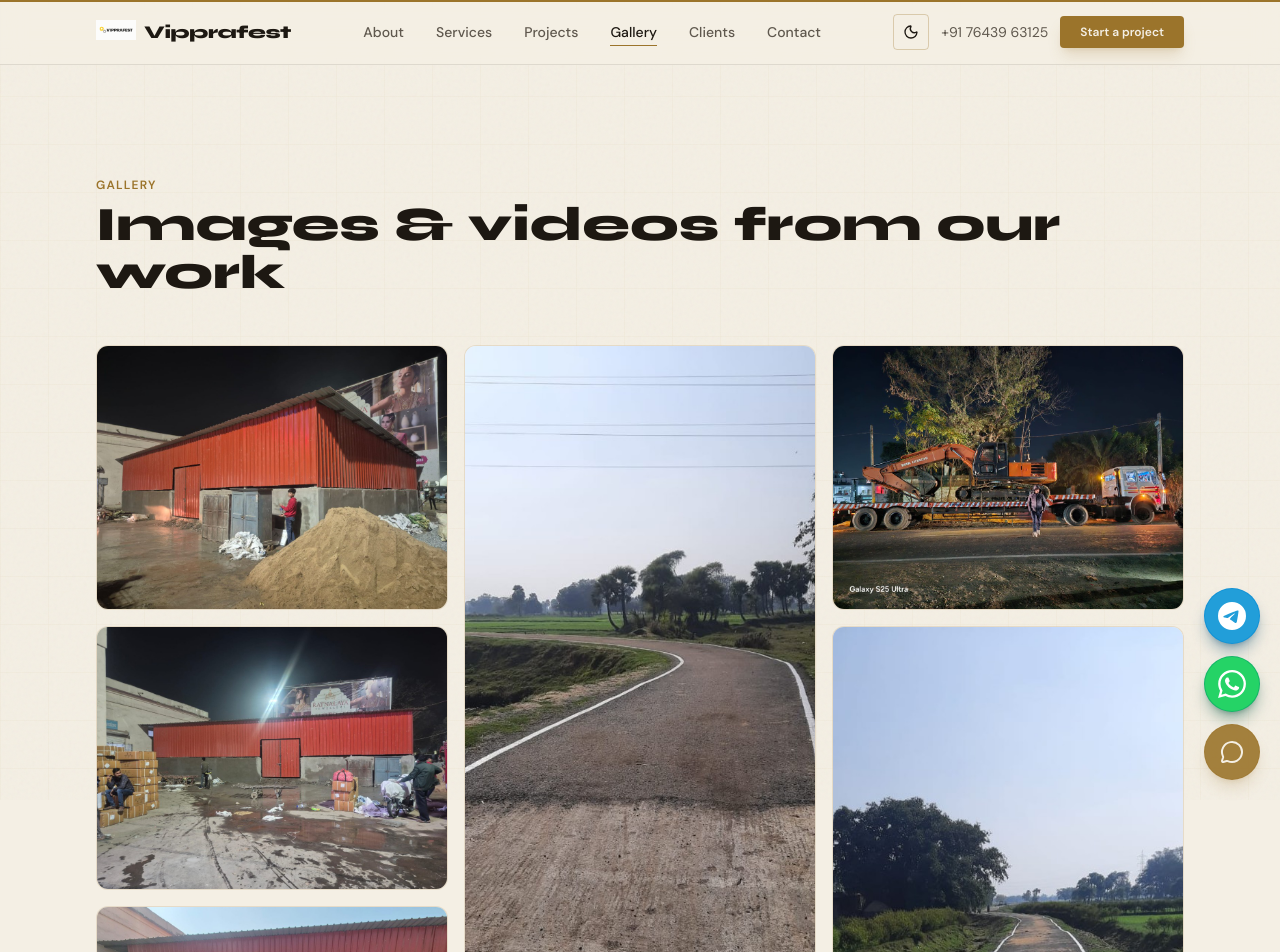
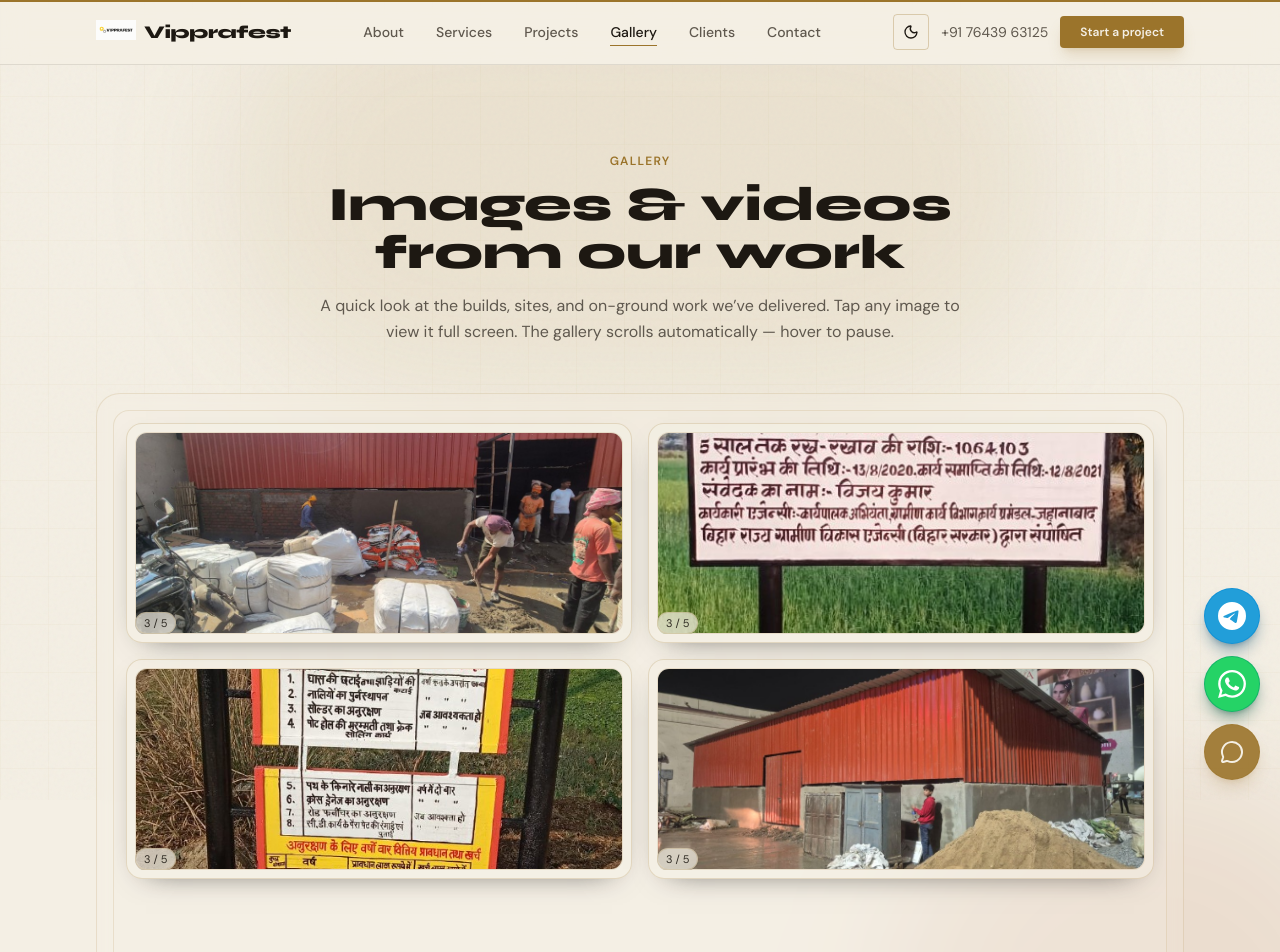
Before and after one commit to Piyushkumar1307/Vipprafest.pvt.ltd, a React (Vite) app: page /gallery in a window 1280 px wide. Shown: the top 952 px of the page. Built offline with nearby package versions, Linux system fonts and the light colour scheme.

Commit message:
gallery page modification

```diff
--- a/src/components/gallery/Gallery.tsx
+++ b/src/components/gallery/Gallery.tsx
@@ -1,4 +1,4 @@
-import { useEffect, useMemo, useState } from 'react'
+import { useCallback, useEffect, useMemo, useRef, useState } from 'react'
 import { motion, AnimatePresence } from 'framer-motion'
 import { X, ChevronLeft, ChevronRight, Play } from 'lucide-react'
 import { cn } from '../../lib/cn'
@@ -11,22 +11,22 @@ function MediaThumb({ item }: { item: GalleryItem }) {
         src={item.src}
         alt={item.alt}
         loading="lazy"
-        className="h-auto w-full"
+        className="h-full w-full object-cover"
       />
     )
   }
 
   return (
-    <div className="relative w-full">
+    <div className="relative h-full w-full">
       {item.poster ? (
         <img
           src={item.poster}
           alt={item.title}
           loading="lazy"
-          className="h-auto w-full"
+          className="h-full w-full object-cover"
         />
       ) : (
-        <div className="aspect-video w-full bg-ink-muted" />
+        <div className="h-full w-full bg-ink-muted" />
       )}
       <div className="absolute inset-0 grid place-items-center">
         <div className="grid size-11 place-items-center rounded-full border border-bronze/40 bg-ink/70 text-paper backdrop-blur">
@@ -67,23 +67,60 @@ export function Gallery({
   items: GalleryItem[]
   className?: string
 }) {
+  const scrollRef = useRef<HTMLDivElement | null>(null)
   const [activeIndex, setActiveIndex] = useState<number | null>(null)
   const active = useMemo(
     () => (activeIndex === null ? null : items[activeIndex] ?? null),
     [activeIndex, items],
   )
+  const [isPaused, setIsPaused] = useState(false)
 
-  const close = () => setActiveIndex(null)
-  const prev = () =>
+  const cards = useMemo(() => {
+    const size = 5
+    if (items.length === 0) return []
+    const cardCount = Math.max(1, Math.ceil(items.length / size))
+    const out: GalleryItem[][] = []
+    for (let c = 0; c < cardCount; c++) {
+      const group: GalleryItem[] = []
+      for (let i = 0; i < size; i++) {
+        group.push(items[(c * size + i) % items.length]!)
+      }
+      out.push(group)
+    }
+    return out
+  }, [items])
+
+  const [cardFrame, setCardFrame] = useState<number[]>(() => Array(cards.length).fill(0))
+
+  const bumpCard = useCallback((cardIdx: number, delta: number) => {
+    setCardFrame((prev) => {
+      const next =
+        prev.length >= cards.length
+          ? [...prev]
+          : Array.from({ length: cards.length }, (_, i) => prev[i] ?? 0)
+      const cur = next[cardIdx] ?? 0
+      next[cardIdx] = (cur + delta + 5) % 5
+      return next
+    })
+  }, [cards.length])
+
+  const close = useCallback(() => setActiveIndex(null), [])
+  const prev = useCallback(
+    () =>
       setActiveIndex((i) => {
         if (i === null) return i
         return (i - 1 + items.length) % items.length
-    })
-  const next = () =>
+      }),
+    [items.length],
+  )
+  const next = useCallback(
+    () =>
       setActiveIndex((i) => {
         if (i === null) return i
         return (i + 1) % items.length
-    })
+      }),
+    [items.length],
+  )
 
   useEffect(() => {
     if (!active) return
@@ -94,29 +131,137 @@ export function Gallery({
     }
     window.addEventListener('keydown', onKeyDown)
     return () => window.removeEventListener('keydown', onKeyDown)
-  }, [active])
+  }, [active, close, next, prev])
+
+  useEffect(() => {
+    const reduceMotion =
+      typeof window !== 'undefined' &&
+      window.matchMedia?.('(prefers-reduced-motion: reduce)')?.matches
+    if (reduceMotion) return
+    if (isPaused) return
+    if (cards.length === 0) return
+
+    const id = window.setInterval(() => {
+      setCardFrame((prev) => {
+        const next =
+          prev.length >= cards.length
+            ? [...prev]
+            : Array.from({ length: cards.length }, (_, i) => prev[i] ?? 0)
+        return next.map((v) => (v + 1) % 5)
+      })
+    }, 2500)
+    return () => window.clearInterval(id)
+  }, [cards.length, isPaused])
+
+  useEffect(() => {
+    const el = scrollRef.current
+    if (!el) return
+
+    const reduceMotion =
+      typeof window !== 'undefined' &&
+      window.matchMedia?.('(prefers-reduced-motion: reduce)')?.matches
+    if (reduceMotion) return
+
+    let raf = 0
+    let last = performance.now()
+
+    const tick = (now: number) => {
+      const container = scrollRef.current
+      if (!container) return
+
+      const dt = now - last
+      last = now
+
+      if (!isPaused) {
+        const speed = 28 // px/s
+        container.scrollTop += (speed * dt) / 1000
+
+        const max = container.scrollHeight - container.clientHeight
+        if (max > 0 && container.scrollTop >= max) container.scrollTop = 0
+      }
+
+      raf = requestAnimationFrame(tick)
+    }
+
+    raf = requestAnimationFrame(tick)
+    return () => cancelAnimationFrame(raf)
+  }, [isPaused])
 
   return (
     <div className={cn('w-full', className)}>
-      <div className="columns-1 gap-4 space-y-4 sm:columns-2 lg:columns-3">
-        {items.map((item, idx) => (
+      <div
+        ref={scrollRef}
+        className={cn(
+          'hide-scrollbar overflow-y-auto rounded-2xl border border-bronze/15 bg-ink/20 p-3',
+          'lg:h-[560px]',
+          'max-lg:max-h-[75svh]',
+        )}
+        onMouseEnter={() => setIsPaused(true)}
+        onMouseLeave={() => setIsPaused(false)}
+      >
+        <div className="grid auto-rows-[220px] grid-cols-1 gap-4 md:grid-cols-2">
+          {cards.map((group, cardIdx) => {
+            const startIndex = cardIdx * 5
+            const frame = cardFrame[cardIdx] ?? 0
+            const item = group[frame] ?? group[0]
+            const idx = items.length ? (startIndex + frame) % items.length : 0
+
+            return (
+              <div
+                key={`card:${cardIdx}`}
+                className={cn(
+                  'group relative overflow-hidden rounded-2xl border border-bronze/20 bg-ink/35 p-2 shadow-[0_10px_30px_-20px_rgba(0,0,0,0.75)]',
+                  'h-[220px] w-full',
+                  'transition-transform duration-200 hover:-translate-y-0.5 hover:scale-[1.01] hover:border-bronze/35',
+                )}
+              >
                 <button
-            key={`${item.type}:${item.src}`}
                   type="button"
                   onClick={() => setActiveIndex(idx)}
                   className={cn(
-              'group relative overflow-hidden rounded-xl border border-bronze/15 bg-ink/30 text-left',
-              'w-full break-inside-avoid',
+                    'relative h-full w-full overflow-hidden rounded-xl border border-bronze/15 bg-ink/30',
                     'focus:outline-none focus:ring-2 focus:ring-bronze/50',
                   )}
-            aria-label={item.type === 'image' ? item.alt : item.title}
+                  aria-label={item?.type === 'image' ? item.alt : item?.title ?? 'Open'}
                 >
-            <MediaThumb item={item} />
+                  {item ? <MediaThumb item={item} /> : null}
                   <div className="pointer-events-none absolute inset-0 opacity-0 transition group-hover:opacity-100">
-              <div className="absolute inset-0 bg-gradient-to-t from-ink/65 via-transparent to-transparent" />
+                    <div className="absolute inset-0 bg-gradient-to-t from-ink/55 via-transparent to-transparent" />
                   </div>
                 </button>
-        ))}
+
+                <div className="absolute inset-x-2 top-2 flex items-center justify-between gap-2 opacity-0 transition group-hover:opacity-100">
+                  <button
+                    type="button"
+                    onClick={(e) => {
+                      e.stopPropagation()
+                      bumpCard(cardIdx, -1)
+                    }}
+                    className="grid size-10 place-items-center rounded-full border border-bronze/25 bg-ink/70 text-paper hover:bg-ink"
+                    aria-label="Previous image"
+                  >
+                    <ChevronLeft className="size-5" />
+                  </button>
+                  <button
+                    type="button"
+                    onClick={(e) => {
+                      e.stopPropagation()
+                      bumpCard(cardIdx, 1)
+                    }}
+                    className="grid size-10 place-items-center rounded-full border border-bronze/25 bg-ink/70 text-paper hover:bg-ink"
+                    aria-label="Next image"
+                  >
+                    <ChevronRight className="size-5" />
+                  </button>
+                </div>
+
+                <div className="pointer-events-none absolute bottom-2 left-2 rounded-full border border-bronze/20 bg-ink/70 px-2 py-0.5 text-[11px] text-paper/90 backdrop-blur">
+                  {frame + 1} / 5
+                </div>
+              </div>
+            )
+          })}
+        </div>
       </div>
 
       <AnimatePresence>
--- a/src/components/layout/Header.tsx
+++ b/src/components/layout/Header.tsx
@@ -19,14 +19,12 @@ const nav = [
 
 export function Header() {
   const [open, setOpen] = useState(false)
-  const [theme, setTheme] = useState<ThemeMode>('dark')
+  const [theme, setTheme] = useState<ThemeMode>(() => getInitialTheme())
   const { pathname } = useLocation()
 
   useEffect(() => {
-    const initial = getInitialTheme()
-    setTheme(initial)
-    applyTheme(initial)
-  }, [])
+    applyTheme(theme)
+  }, [theme])
 
   const toggleTheme = () => {
     const next = theme === 'dark' ? 'light' : 'dark'
--- a/src/pages/GalleryPage.tsx
+++ b/src/pages/GalleryPage.tsx
@@ -6,23 +6,48 @@ import { galleryItems } from '../data/gallery'
 export function GalleryPage() {
   return (
     <div className="border-b border-bronze/10">
-      <section className="py-20 sm:py-28">
+      <section className="relative overflow-hidden py-16 sm:py-22">
+        <div className="pointer-events-none absolute inset-0">
+          <div className="absolute -top-24 left-1/2 h-[420px] w-[820px] -translate-x-1/2 rounded-full bg-bronze/10 blur-3xl" />
+          <div className="absolute -bottom-40 right-[-10%] h-[520px] w-[520px] rounded-full bg-rust/10 blur-3xl" />
+        </div>
         <Container>
+          <div className="relative">
             <motion.div
               initial={{ opacity: 0, y: 14 }}
               animate={{ opacity: 1, y: 0 }}
               transition={{ duration: 0.45 }}
+              className="mx-auto max-w-3xl text-center"
             >
               <p className="text-xs font-semibold uppercase tracking-widest text-bronze">
                 Gallery
               </p>
-            <h1 className="mt-2 font-heading text-4xl font-extrabold text-paper sm:text-5xl">
+              <h1 className="mt-3 font-heading text-4xl font-extrabold text-paper sm:text-5xl">
                 Images & videos from our work
               </h1>
+              <p className="mx-auto mt-4 max-w-2xl text-sm leading-relaxed text-mist sm:text-base">
+                A quick look at the builds, sites, and on-ground work we’ve delivered.
+                Tap any image to view it full screen. The gallery scrolls automatically —
+                hover to pause.
+              </p>
             </motion.div>
 
-          <div className="mt-12">
+            <motion.div
+              initial={{ opacity: 0, y: 10 }}
+              animate={{ opacity: 1, y: 0 }}
+              transition={{ duration: 0.45, delay: 0.08 }}
+              className="mt-10 rounded-3xl border border-bronze/15 bg-ink/15 p-3 backdrop-blur sm:mt-12 sm:p-4"
+            >
               <Gallery items={galleryItems} />
+              <div className="mt-4 flex flex-wrap items-center justify-between gap-3 border-t border-bronze/10 pt-4">
+                <p className="text-xs text-mist">
+                  Tip: hover on the gallery to pause scrolling.
+                </p>
+                <p className="text-xs text-mist">
+                  Click any tile to open the viewer. Use ← / → to navigate.
+                </p>
+              </div>
+            </motion.div>
           </div>
         </Container>
       </section>
```
Lines whose indentation alone changed are shown as unchanged.
